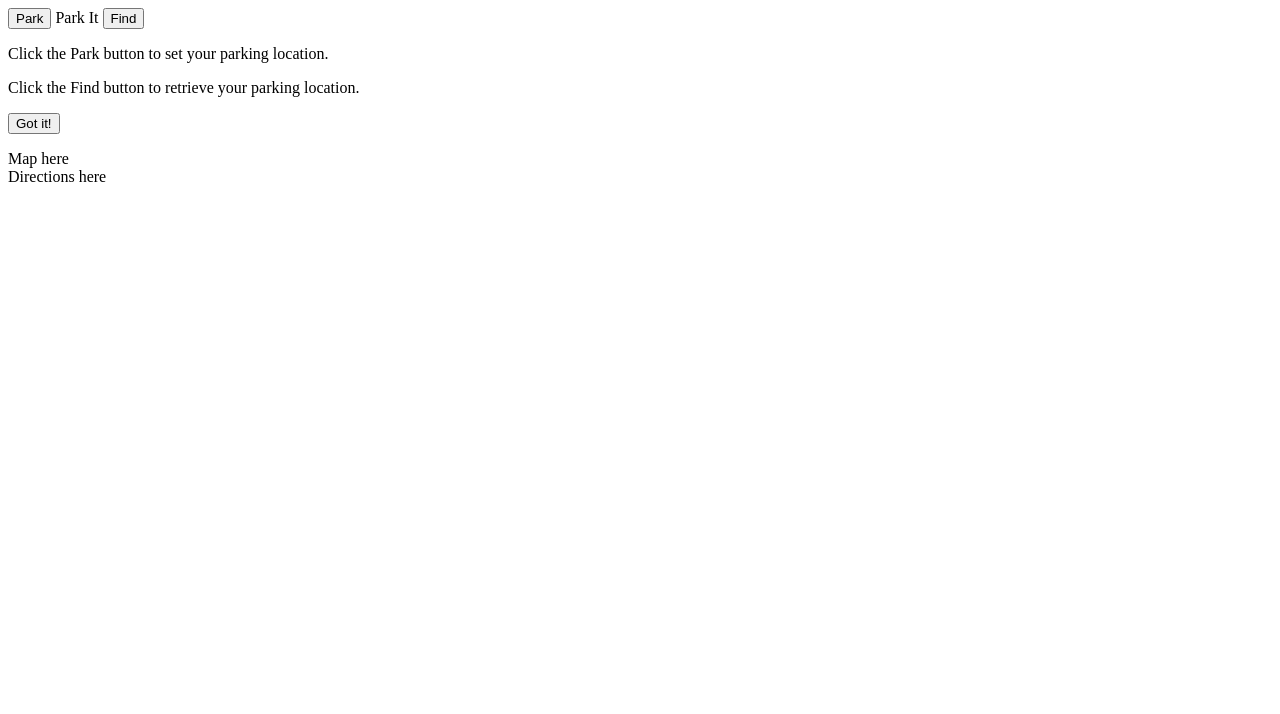
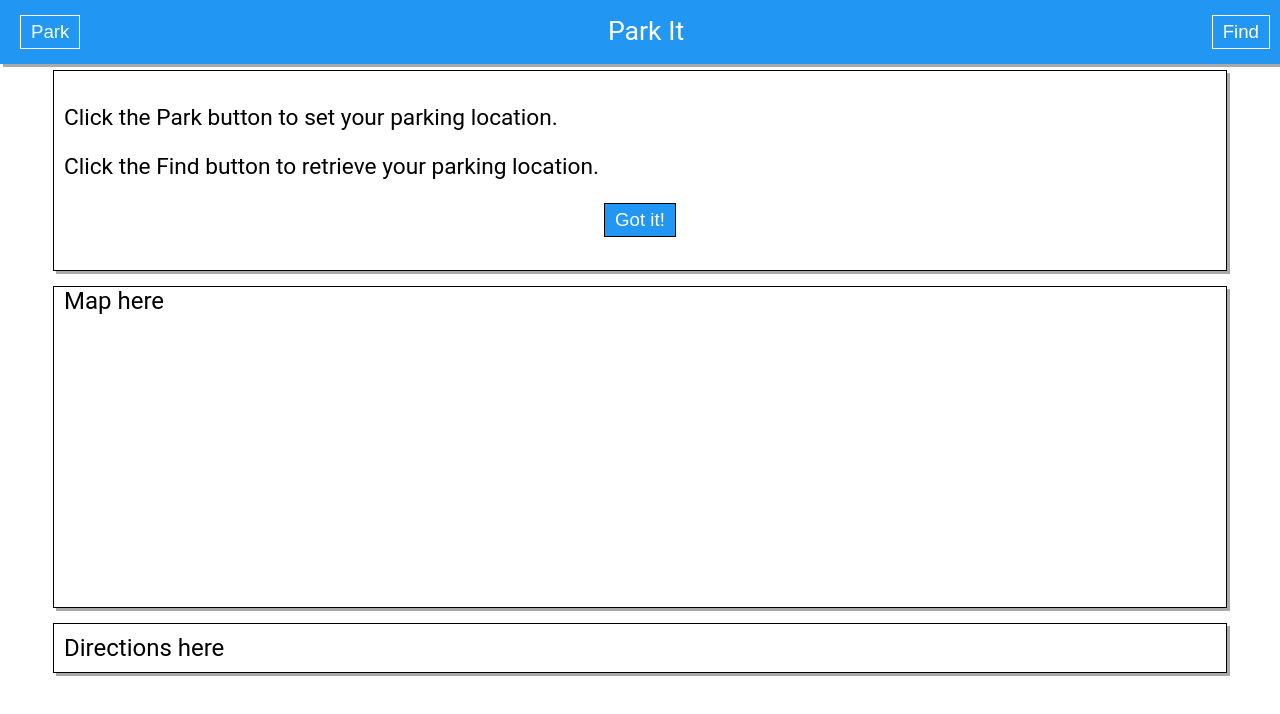
Before and after one commit to smedlock/ParkIt, a plain HTML site: page index.html in a window 1280 px wide. Drawn offline with Linux system fonts and the light colour scheme.

Commit message:
step 5.a of pair program complete

```diff
--- a/index.html
+++ b/index.html
@@ -4,6 +4,9 @@
     <meta charset="UTF-8">
     <meta name="viewport" content="width=device-width, initial-scale=1.0">
     <title>Park-It</title>
+
+    <link href="styles/park-it.css" type="text/css" rel="stylesheet">
+    <link href="styles/park-it-android.css" type="text/css" rel="stylesheet">
 </head>
 <body>
     <!-- Nav bar -->
--- /dev/null
+++ b/styles/park-it-android.css
@@ -0,0 +1,27 @@
+body {
+    font-family: Roboto,sans-serif;
+}
+
+#navbar {
+    background-color: #2196f3;
+    color: white;
+    box-shadow: 3px 3px darkgray;
+}
+
+button {
+    background-color: #2196f3;
+    color: white;
+}
+
+#park, #retrieve {
+    border: 1px solid white;
+}
+
+#instructions, #map, #directions {
+    box-shadow: 3px 3px darkgray;
+    border: 1px solid black;
+}
+
+#gotIt {
+    border: 1px solid black;
+}
--- a/styles/park-it.css
+++ b/styles/park-it.css
@@ -49,3 +49,15 @@ button {
     margin: 15px auto;
     padding: 0px 10px;
 }
+
+#directions {
+    position: relative;
+    height: auto; /* will grow as needed */
+    width: 90%;
+    margin: 15px auto;
+    padding: 10px;
+}
+
+.center {
+    text-align: center;
+}
```
Also changed, not shown: styles/park-it-ios.css (added).
